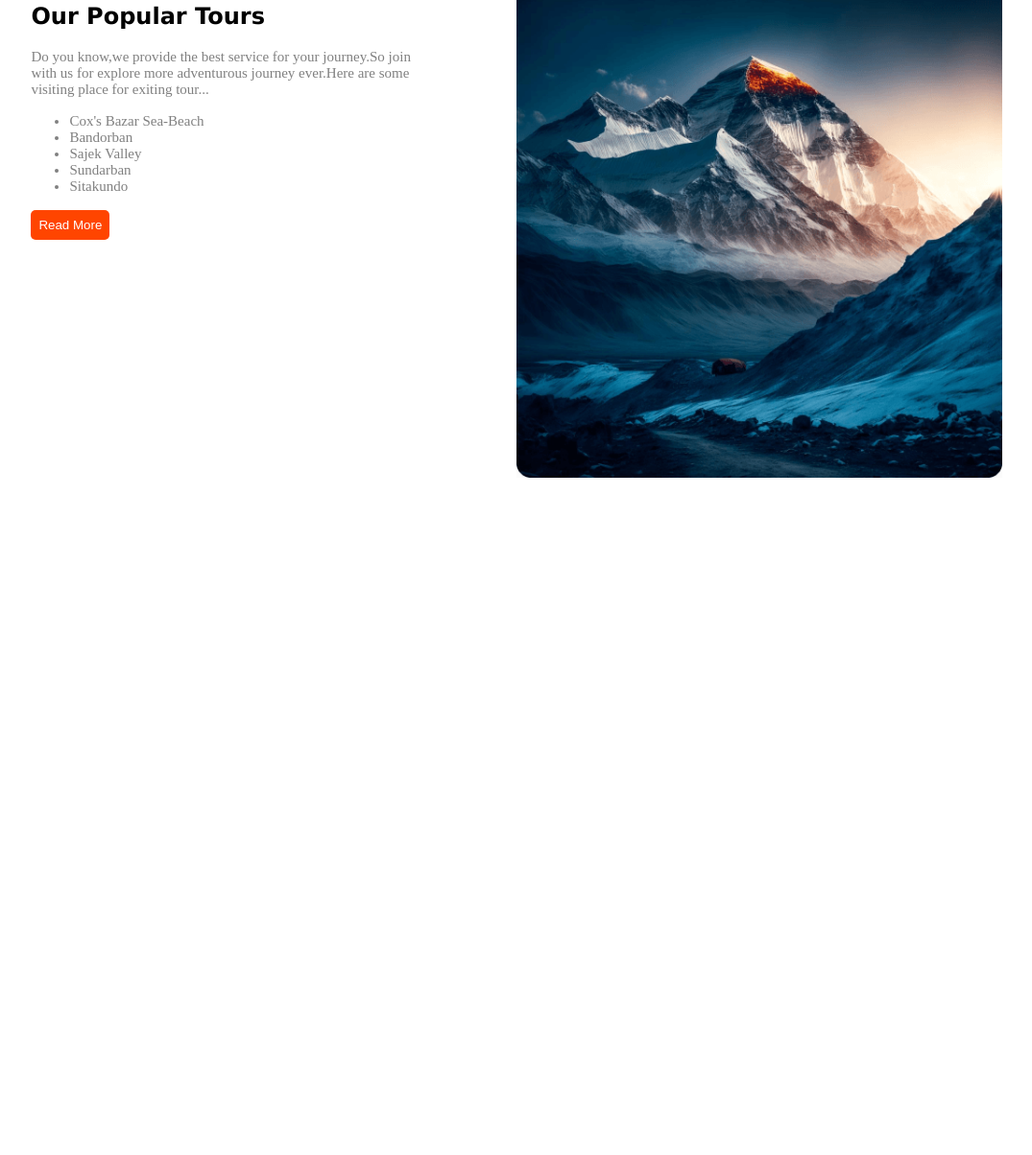
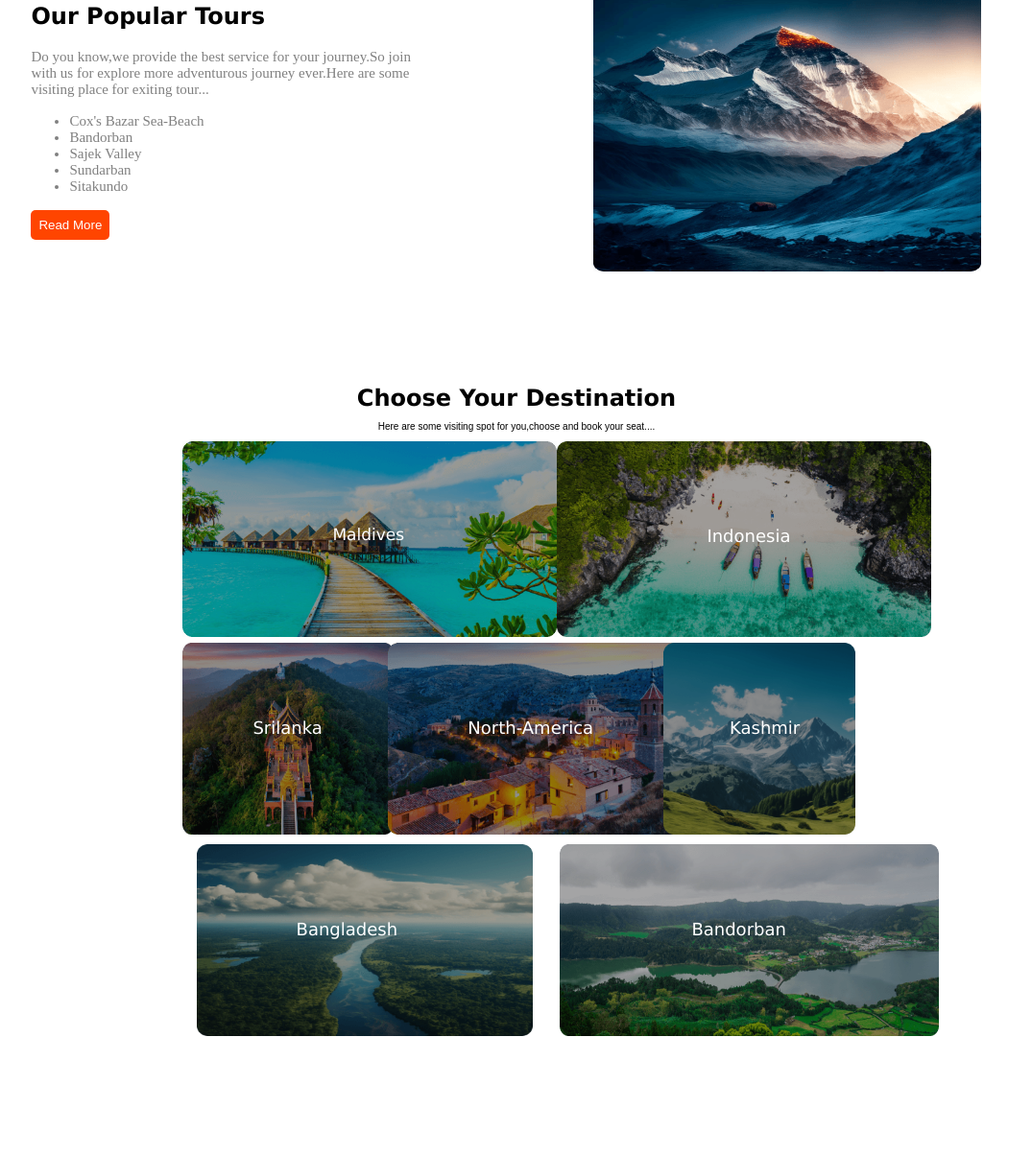
Before and after one commit to SudiptoCoder10/Assignment-2, a plain HTML site: page index.html in a window 1280 px wide. Shown: the part 531-1735 px from the top of the page at 96% size, without its empty margins (102-1177 px from the left). Before the commit the page ends 1033 px from the top, so only its background shows below. Drawn offline with nearby package versions, Linux system fonts and the light colour scheme.

Commit message:
Container-3 All grid and flex images responsive complete

```diff
--- a/index.html
+++ b/index.html
@@ -81,6 +81,72 @@
         </div>
     </div>
 
+    <br>
+
+
+    <!--Container-3 Starts From Here-->
+
+    <div class="container-3">
+        <div class="container-3-text">
+            <h2>Choose Your Destination</h2>
+            <p>Here are some visiting spot for you,choose and book your seat....</p>
+        </div>
+
+
+        <!--Row-1 Starts-->
+        <div class="row-1">
+            <div class="row-1-img1">
+                <img class="maldives" src="Images/Rectangle 5.png" alt="">
+                <p>Maldives</p>
+            </div>
+            <div class="row-1-img2">
+                <img class="indonesia" src="Images/Rectangle 8.png" alt="">
+                <p>Indonesia</p>
+            </div>
+        </div>
+
+
+        <!--Row-2 Starts-->
+        <div class="row-2">
+            <div class="row-2-img1">
+                <img class="srilanka" src="Images/Rectangle 6.png" alt="">
+                <p>Srilanka</p>
+            </div>
+            <div class="row-2-img2">
+                <img class="north-america" src="Images/Rectangle 7.png" alt="">
+                <p>North-America</p>
+            </div>
+            <div class="row-2-img3">
+                <img class="kashmir" src="Images/Rectangle 9.png" alt="">
+                <p>Kashmir</p>
+            </div>
+        </div>
+
+
+        <!--Row-3 Starts-->
+        <div class="row-3">
+            <div class="row-3-img1">
+                <img class="bangladesh" src="Images/Rectangle 11.png" alt="">
+                <p>Bangladesh</p>
+            </div>
+            <div class="row-3-img2">
+                <img class="bandorban" src="Images/Rectangle 10.png" alt="">
+                <p>Bandorban</p>
+            </div>
+        </div>
+    </div>
+
+
+    <br>
+    <br>
+
+
+    <!--Container-4 Starts From Here-->
+
+    <div class="container-4">
+
+    </div>
+
     <footer>
 
     </footer>
--- a/style.css
+++ b/style.css
@@ -108,7 +108,6 @@
 .container-2 {
     width: 80%;
     height: 400px;
-
     display: flex;
     margin: auto;
     justify-content: space-between;
@@ -123,7 +122,9 @@
 }
 
 .mountain {
-   width: 100%;
+   width: 80%;
+   height: 300px;
+   margin-left: 80px;
 }
 
 .sec-2-text > h2 {
@@ -143,8 +144,211 @@
     padding: 8px;
     color: white;
     border: none;
-border-radius: 5px;
+    border-radius: 5px;
 }
+
+
+/*Container-3 Styles Starts From Here*/
+
+.container-3 {
+    width: 55%;
+    text-align: center;
+    margin: auto;
+    display: flex;
+    flex-direction: column;
+    height: 800px;
+
+}
+
+
+/*Container-3 style text here*/
+
+.container-3-text > h2 {
+    margin: 0px;
+    font-family: Verdana, Geneva, Tahoma, sans-serif;
+}
+
+.container-3-text > p {
+    font-size: 10px;
+    font-family: Arial, Helvetica, sans-serif;
+
+}
+
+/*Row-1 styles*/
+.row-1 {
+    width: 100%;
+    display: flex;
+    justify-content: space-between;
+}
+.maldives , .indonesia {
+    width: 390px;
+    filter: brightness(0.8);
+}
+
+/*Row-2 styles*/
+.row-2 {
+    width: 100%;
+    margin-top: 10px;
+    display: grid;
+    grid-template-columns: 30% 40% 30%;
+    gap: 5px;
+    height: 200px;
+}
+.srilanka {
+    width: 220px;
+    height: 200px;
+}
+.north-america {
+    width: 330px;
+    height: 200px;
+}
+
+.kashmir {
+    width: 200px;
+    height: 200px;
+}
+
+/*Row-3 starts from here*/
+.row-3 {
+    display: grid;
+    grid-template-columns: 380px 400px;
+    height: 200px;
+    gap: 10px;
+    margin-top: 10px;
+
+}
+
+.bangladesh {
+    width: 350px;
+    height: 200px;
+}
+.bandorban {
+    width: 395px;
+    height: 200px;
+}
+
+/*Text on image Styles Starts here*/
+
+
+/*Row-1 text onn image*/
+
+.row-1-img1 {
+    height: 200px;
+
+    position: relative;
+}
+
+
+.row-1-img1 > p {
+    position: absolute;
+    top: 70px;
+    left: 40%;
+    font-size: 15px;
+    color: white;
+    font-size: 17px;
+    font-family: Verdana, Geneva, Tahoma, sans-serif;
+}
+
+.row-1-img2 {
+    height: 200px;
+
+    position: relative;
+}
+.row-1-img2 > p {
+    position: absolute;
+    top: 70px;
+    left: 40%;
+    font-size: 18px;
+    color: white;
+    font-family: Verdana, Geneva, Tahoma, sans-serif;
+}
+
+/*Row -2 text on image*/
+
+.row-2-img1, .row-2-img2, .row-2-img3 {
+    height: 200px;
+    position: relative;
+}
+
+.row-2-img1 > p {
+    position: absolute;
+    top: 60px;
+    left: 35%;
+    font-size: 18px;
+    color: white;
+    font-family: Verdana, Geneva, Tahoma, sans-serif;
+}
+
+.row-2-img2 > p {
+    position: absolute;
+    top: 60px;
+    left: 30%;
+    font-size: 18px;
+    color: white;
+    font-family: Verdana, Geneva, Tahoma, sans-serif;
+}
+
+.srilanka,.north-america,.kashmir {
+    filter: brightness(0.7);
+}
+
+.row-2-img3 > p {
+    position: absolute;
+    top: 60px;
+    left: 35%;
+    font-size: 18px;
+    color: white;
+    font-family: Verdana, Geneva, Tahoma, sans-serif;
+}
+
+
+/*Row-3 text on image*/
+
+.row-3 {
+    position: relative;
+    height: 400px;
+
+}
+
+.row-3-img1 > p{
+    position: absolute;
+    top: 60px;
+    left: 17%;
+    font-size: 18px;
+    color: white;
+    font-family: Verdana, Geneva, Tahoma, sans-serif; position: absolute;
+}
+
+
+.row-3-img2 {
+    position: relative;
+}
+
+
+.row-3-img2 > p{
+    position: absolute;
+    top: 60px;
+    left: 35%;
+    font-size: 18px;
+    color: white;
+    font-family: Verdana, Geneva, Tahoma, sans-serif; position: absolute;
+}
+
+.bangladesh , .bandorban {
+    filter: brightness(0.8);
+}
+
+
+
+
+
+
+
+
+
+
+
+
 
 
 
@@ -217,6 +421,35 @@ border-radius: 5px;
         width: 100%;
     }
 
+/*Container-3 Styles Starts from here*/
+
+.container-3{
+    margin-top: 200px;
+}
+.row-1 {
+    display: flex;
+    flex-direction: column;
+}
+.row-2 {
+    display: grid;
+    grid-template-columns: 1fr;
+}
+.row-3 {
+    margin-top: 420px;
+    display: grid;
+    grid-template-columns: 1fr;
+}
+
+.row-3-img1 > p{
+    position: absolute;
+    top: 60px;
+    left: 37%;
+    font-size: 18px;
+    color: white;
+    font-family: Verdana, Geneva, Tahoma, sans-serif; position: absolute;
+}
 
 
-  }
+
+
+}
```
